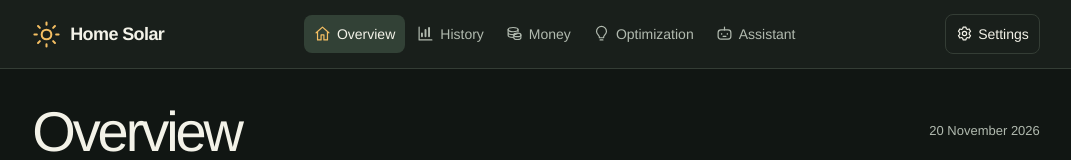
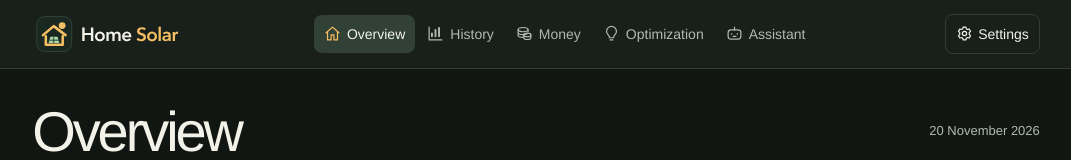
Before and after one commit to Kross2710/solar-own, a Next.js app in the folder frontend/solar-next/: page / in a window 1280 px wide. Shown: the top 160 px of the page, without its empty margins (104-1175 px from the left). Built offline with nearby package versions, Linux system fonts and the light colour scheme; no server answers.

Commit message:
Apply Home Solar logo and favicon

```diff
--- a/frontend/solar-next/app/SiteHeader.jsx
+++ b/frontend/solar-next/app/SiteHeader.jsx
@@ -2,6 +2,7 @@
 import {usePathname,useSearchParams} from "next/navigation";
 import NavIcon from "./shared/NavIcon";
 import {useSectionTransition} from "./shared/useSectionTransition";
+import Image from "next/image";
 import Link from "next/link";
 import {usePreferences} from "./i18n/context";
 const pages=[["/","Overview"],["/history","History"],["/money","Money"],["/optimization","Optimization"],["/assistant","Assistant"]];
@@ -12,7 +13,9 @@ export default function SiteHeader() {
   const navigate=useSectionTransition(path,pages);
   const suffix=demo?"?demo=1":"";
   return <header className="rc-header"><div className="rc-bar">
-    <Link href={"/"+suffix} className="brand"><NavIcon name="sun" className="nav-icon sunmark"/>Home Solar</Link>
+    <Link href={"/"+suffix} className="brand">
+      <Image src="/home-solar-logo.svg" alt="Home Solar" width={152} height={48} unoptimized/>
+    </Link>
     <nav aria-label={t("Main navigation")}>{pages.map(([url,title])=><Link key={url} href={url+suffix} onNavigate={event=>navigate(event,url,suffix)} aria-current={url===path?"page":undefined}><NavIcon name={title}/><span>{t(title)}</span></Link>)}</nav>
     <Link className="prefs-link" aria-current={path==="/settings"?"page":undefined} href={"/settings"+suffix}><NavIcon name="settings"/> {t("Settings")}</Link>
   </div></header>;
--- a/frontend/solar-next/app/style.css
+++ b/frontend/solar-next/app/style.css
@@ -1,7 +1,7 @@
 :root{color-scheme:dark;--bg:#111613;--panel:#191f1b;--edge:#343d35;--text:#f3f2e8;--muted:#b1baaf;--sun:#f5bf63;--grid:#8dbadb}
 *{box-sizing:border-box}body{margin:0;background:var(--bg);color:var(--text);font:15px/1.45 "Helvetica Neue",Arial,sans-serif;font-variant-numeric:tabular-nums}main{max-width:1110px;padding:0 clamp(15px,4vw,52px) 40px;margin:auto}
 header,.heading,.calhead,.brand,.label,.picker{display:flex;align-items:center}header,.heading,.calhead{justify-content:space-between;gap:12px}
-header{height:72px;border-bottom:1px solid var(--edge)}.brand{font-size:18px;font-weight:650;letter-spacing:-.6px;gap:9px}.status,.caption,.picker span,.week,.scale,footer,.weekday,.totals p{color:var(--muted)}.caption,.status,.picker span{font-size:12px}
+header{height:72px;border-bottom:1px solid var(--edge)}.status,.caption,.picker span,.week,.scale,footer,.weekday,.totals p{color:var(--muted)}.caption,.status,.picker span{font-size:12px}
 .heading{margin:32px 0 21px;flex-wrap:wrap}h1,h2,p{margin:0}h1{font-size:clamp(32px,5vw,56px);line-height:1.1;letter-spacing:-.055em;font-weight:520}h2{font-size:22px;letter-spacing:-.04em;font-weight:550}.picker{gap:10px}select{background:var(--panel);color:var(--text);border:1px solid var(--edge);border-radius:9px;padding:10px;font:inherit}
 .totals{display:grid;grid-template-columns:1fr 1fr;margin:24px 0;gap:12px}.totals>div,.panel,.detail{background:var(--panel);border:1px solid var(--edge);border-radius:16px;padding:clamp(15px,2.4vw,28px)}
 .kwh{--series:var(--sun)}.buy{--series:var(--grid)}.label{gap:8px}.label i{width:18px;height:5px;border-radius:5px;background:var(--series)}strong{display:block;line-height:1.2;font-size:clamp(25px,4vw,45px);font-weight:500;letter-spacing:-.045em;margin:10px 0 5px}strong small{font-size:.44em;color:var(--muted);letter-spacing:0}.totals p,.scale,.weekday,footer{font-size:13px}
@@ -29,7 +29,6 @@ body{min-height:100dvh;display:flex;flex-direction:column}body>main{width:100%;f
 
 .rc-bar nav a{display:inline-flex;align-items:center;justify-content:center;gap:6px}
 .nav-icon{width:17px;height:17px;flex:none}
-.nav-icon.sunmark{width:29px;height:29px;color:var(--sun)}
 .rc-bar nav a[aria-current=page] .nav-icon{color:var(--sun)}
 @media(max-width:920px){
   .rc-bar{display:grid;grid-template-columns:1fr auto;gap:4px;padding-block:8px}
```
Also changed, not shown: frontend/solar-next/public/home-solar-logo.svg (added), 1 other file (tests, documents, lock files or other folders).
